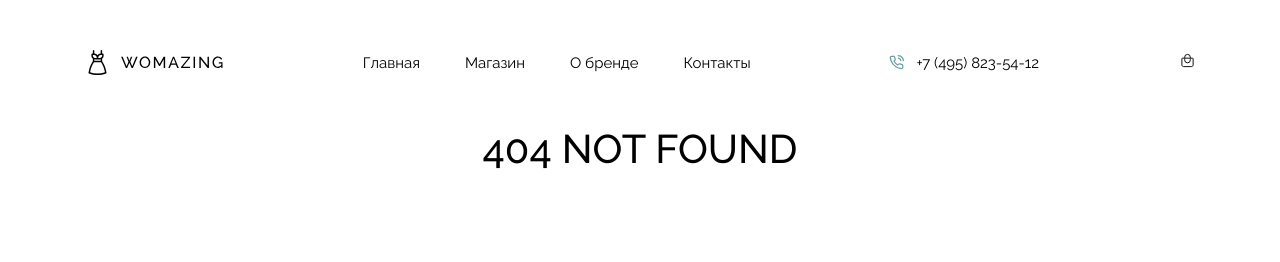
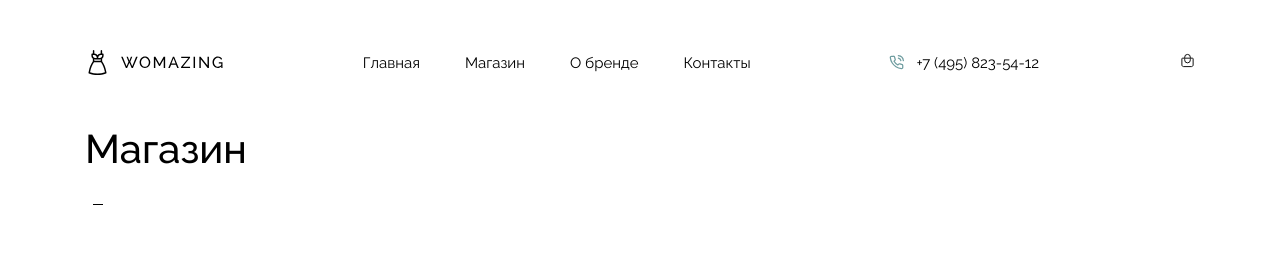
Before and after one commit to ZoirJohn/womazing, a React (Create React App) app: page /preview in a window 1280 px wide. Shown: the top 262 px of the page. Built offline with nearby package versions, Linux system fonts and the light colour scheme.

Commit message:
about to start review

```diff
--- a/package.json
+++ b/package.json
@@ -11,6 +11,7 @@
                 "@types/node": "^16.7.13",
                 "@types/react": "^18.0.0",
                 "@types/react-dom": "^18.0.0",
+                "gh-pages": "^6.3.0",
                 "react": "^19.0.0",
                 "react-dom": "^19.0.0",
                 "react-icons": "^5.4.0",
@@ -25,7 +26,9 @@
                 "start": "react-scripts start",
                 "build": "react-scripts build",
                 "test": "react-scripts test",
-                "eject": "react-scripts eject"
+                "eject": "react-scripts eject",
+                "predeploy": "npm run build",
+                "deploy": "gh-pages -d build"
         },
         "eslintConfig": {
                 "extends": [
--- a/src/App.tsx
+++ b/src/App.tsx
@@ -9,6 +9,7 @@ import Home from './components/main/Home'
 import Shop from './components/shop/Shop'
 import store from './store'
 import About from './components/about/About'
+import Preview from './components/preview/Preview'
 
 function App() {
         const [burgerState, setBurgerState] = useState(false)
@@ -26,8 +27,9 @@ function App() {
                                         <main>
                                                 <Routes>
                                                         <Route path='/' element={<Home />} />
-                                                        <Route path='/shop/:shopId?' element={<Shop />} />
+                                                        <Route path='/shop' element={<Shop />} />
                                                         <Route path='/about' element={<About />} />
+                                                        <Route path='/preview' element={<Preview />} />
                                                         <Route path='*' element={<NotFound />} />
                                                 </Routes>
                                         </main>
--- /dev/null
+++ b/src/components/preview/Preview.tsx
@@ -0,0 +1,23 @@
+import { FC } from 'react'
+import styles from '../../css/preview.module.css'
+
+type TProps = {}
+
+const Preview: FC<TProps> = (props) => {
+        const main = ''
+        const current = ''
+        return (
+                <section className={styles.preview}>
+                        <div className={`${styles.previewContainer} container`}>
+                                <div className={'pageNavigation'}>
+                                        <h1 className={'pageHeader'}>Магазин</h1>
+                                        <div className={'breadcrumb'}>
+                                                {main}
+                                                <span className={'breadcrumbCurrent'}>{current}</span>
+                                        </div>
+                                </div>
+                        </div>
+                </section>
+        )
+}
+export default Preview
--- a/src/components/shop/Shop.tsx
+++ b/src/components/shop/Shop.tsx
@@ -48,7 +48,7 @@ const Shop: FC<TProps> = (props) => {
                                 <div className={styles.shopCardRow}>
                                         {currentPage !== 1
                                                 ? cardInformation.slice(9 * (currentPage - 1), 9 * currentPage).map((obj, key) => {
-                                                          const Card = <CollectionCard img={obj.img} dataName={obj.dataName} name={obj.name} price={obj.price} key={key} link={'shop/1'} />
+                                                          const Card = <CollectionCard img={obj.img} dataName={obj.dataName} name={obj.name} price={obj.price} key={key} link={'preview'} />
                                                           if (obj.dataName === currentFilter) {
                                                                   return Card
                                                           } else if (currentFilter === 'все') {
@@ -58,7 +58,7 @@ const Shop: FC<TProps> = (props) => {
                                                           }
                                                   })
                                                 : cardInformation.slice(9 * (currentPage - 1), 9 * currentPage).map((obj, key) => {
-                                                          const Card = <CollectionCard img={obj.img} dataName={obj.dataName} name={obj.name} price={obj.price} key={key} link={'/shop/1'} />
+                                                          const Card = <CollectionCard img={obj.img} dataName={obj.dataName} name={obj.name} price={obj.price} key={key} link={'/preview'} />
                                                           if (obj.dataName === currentFilter) {
                                                                   return Card
                                                           } else if (currentFilter === 'все') {
```
Also changed, not shown: src/css/preview.module.css (added), 1 other file (tests, documents, lock files or other folders).
